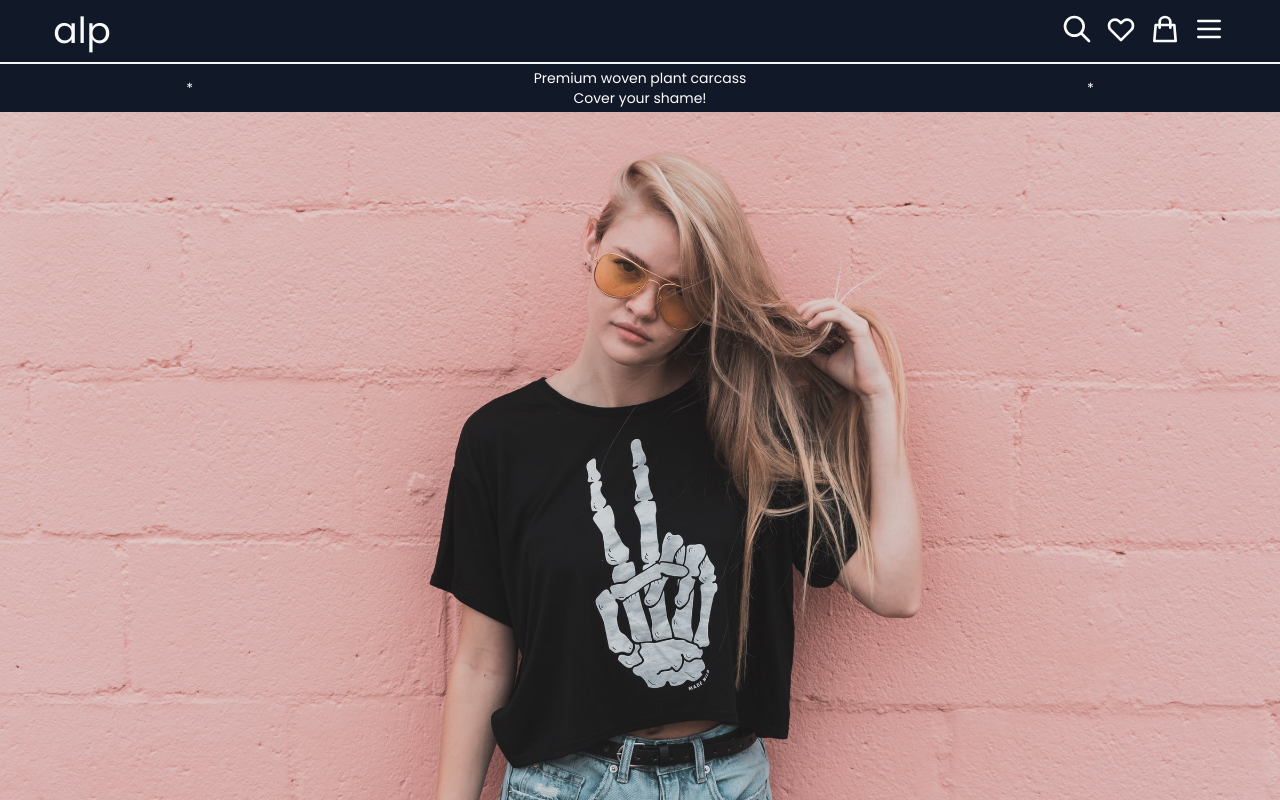
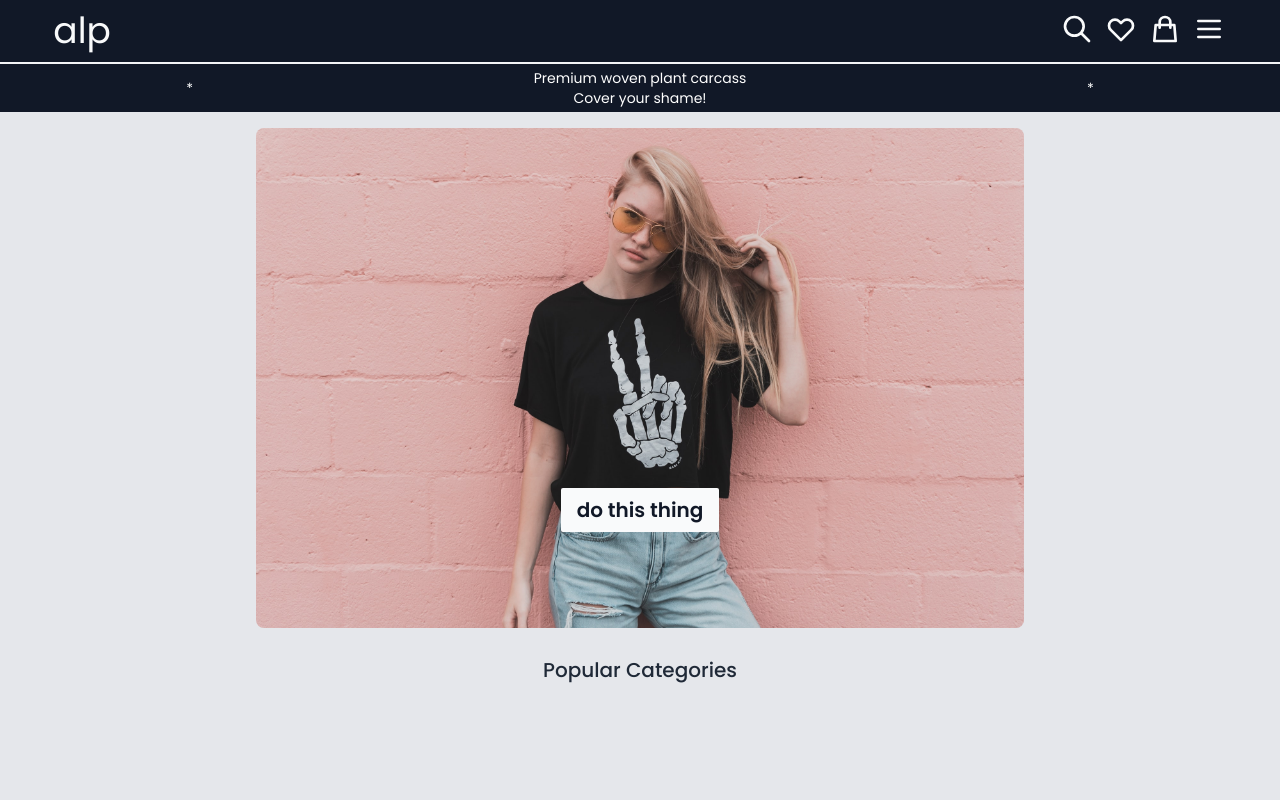
Before and after one commit to tomhine/alp-tail, a Next.js app: page / in a window 1280 px wide. Shown: the top 800 px of the page. Built offline with nearby package versions, Linux system fonts and the light colour scheme.

Commit message:
change images to use cover and tailwind sizing

```diff
--- a/components/HeroImage.js
+++ b/components/HeroImage.js
@@ -1,19 +1,19 @@
 import Image from 'next/image';
 
-export default function HeroImage({ src, width, height, alt, link, text }) {
+export default function HeroImage({ src, alt, link, text }) {
   return (
-    <div className="relative">
+    <div className="relative h-[500px] w-full md:max-w-3xl">
       <Image
         src={src}
-        width={width}
-        height={height}
+        layout="fill"
+        objectFit="cover"
         alt={alt}
-        className="w-11/12 absolute"
+        className="md:rounded-lg"
       />
       <span className="absolute bottom-24 left-0 w-full flex justify-center">
         <a
           href={link}
-          className="bg-gray-50 hover:bg-gray-200 py-2 px-4 bottom-16
+          className="bg-gray-50 hover:bg-gray-200 text-gray-900 py-2 px-4 bottom-16
           right-0 text-xl font-semibold rounded-sm focus:outline-none
           focus:ring focus:ring-gray-50 focus:ring-opacity-75 active:bg-gray-50"
         >
--- a/pages/index.js
+++ b/pages/index.js
@@ -10,11 +10,9 @@ export default function Home() {
     winWidth <= 425
       ? 'hero-img-mobile-425.jpg'
       : 'woman-skeletal-hand-top-pink-bg.jpg';
-  const heroImgWidth = winWidth <= 425 ? 425 : 2400;
-  const heroImgHeight = winWidth <= 425 ? 637 : 1600;
 
   return (
-    <div className="">
+    <div className="flex flex-col md:gap-4 items-center">
       <Head>
         <title>alp</title>
         <link rel="icon" href="/favicon.ico" />
@@ -22,13 +20,11 @@ export default function Home() {
       <InfoBar />
       <HeroImage
         src={`/${heroImgSrc}`}
-        width={heroImgWidth}
-        height={heroImgHeight}
         alt="a dressed human"
         link="#"
         text="do this thing"
       />
-      <Main>
+      <Main className="mt-2 space-x-4">
         <h2 className="text-xl font-medium text-gray-800">
           Popular Categories
         </h2>
```
